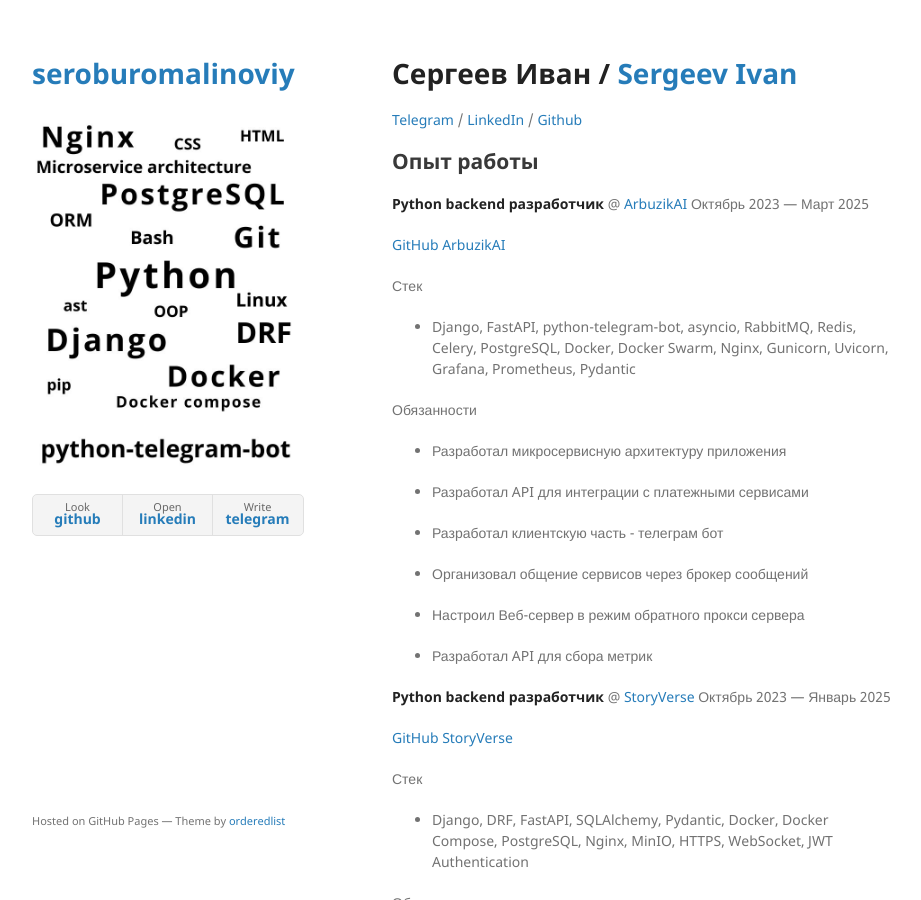
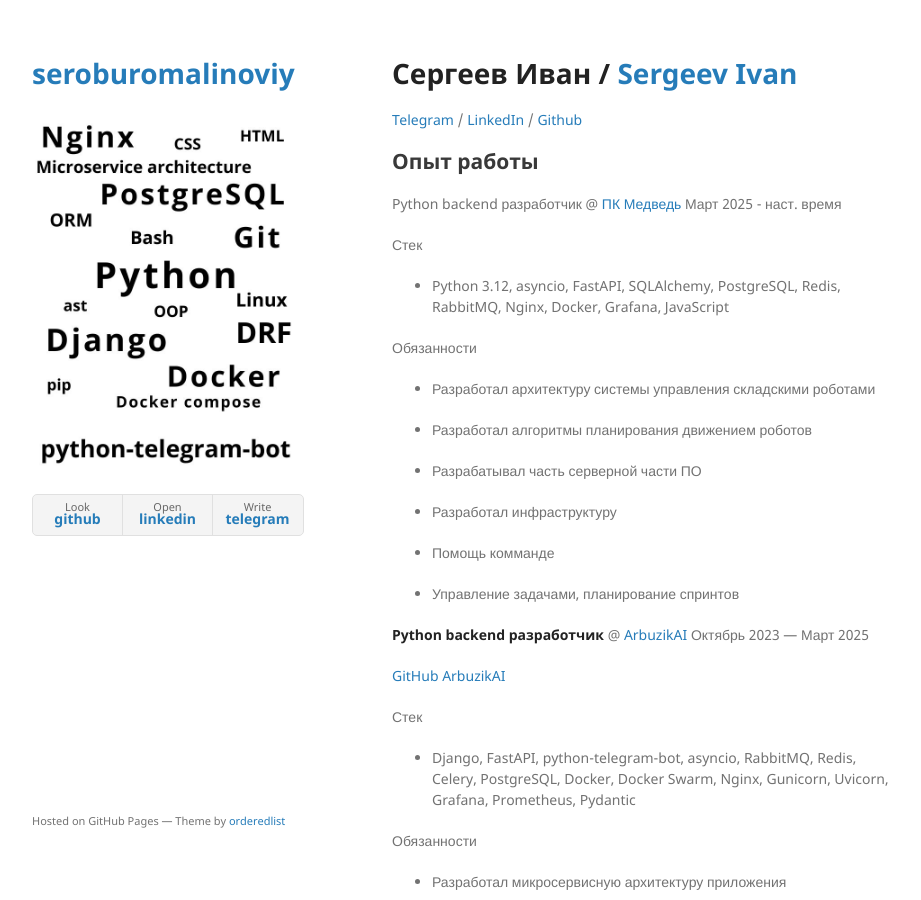
Before and after one commit to seroburomalinoviy/seroburomalinoviy.github.io, a Jekyll site: the page built from index.md, in a window 1280 px wide and 900 px high. Shown: the whole window, without its empty margins (178-1099 px from the left). Built offline with Jekyll 4.4.1, drawn with Linux system fonts in a browser that asks for light colours; the repository's description, which GitHub fills in, is left out; our own code applies the rules of GitHub Pages for plain Markdown files.

Commit message:
upd expirience

```diff
--- a/index.md
+++ b/index.md
@@ -9,6 +9,28 @@
 
 
 ## Опыт работы
+
+Python backend разработчик @ [ПК Медведь](https://medved1.ru) Март 2025 - наст. время
+
+Стек
+
+- Python 3.12, asyncio, FastAPI, SQLAlchemy, PostgreSQL, Redis, RabbitMQ, Nginx, Docker, Grafana, JavaScript
+
+Обязанности
+
+- Разработал архитектуру системы управления складскими роботами
+
+- Разработал алгоритмы планирования движением роботов
+
+- Разрабатывал часть серверной части ПО
+
+- Разработал инфраструктуру
+
+- Помощь комманде
+
+- Управление задачами, планирование спринтов
+
+
 
 **Python backend разработчик** @ [ArbuzikAI](https://t.me/Arbuzik_AIBot) Октябрь 2023 — Март 2025
 
```
Also changed, not shown: resume_en.md (+21 -0 lines).
